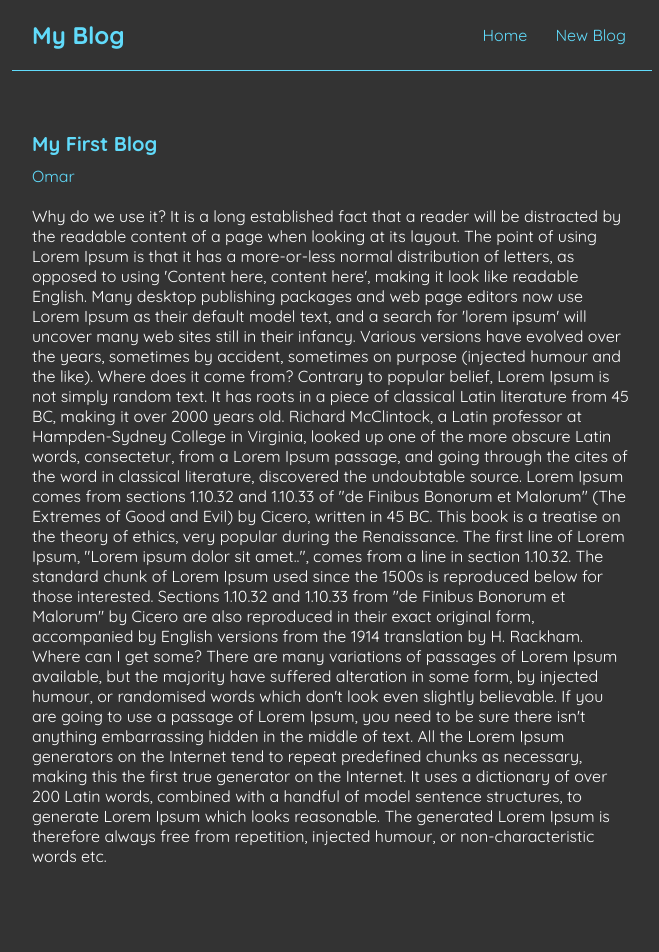
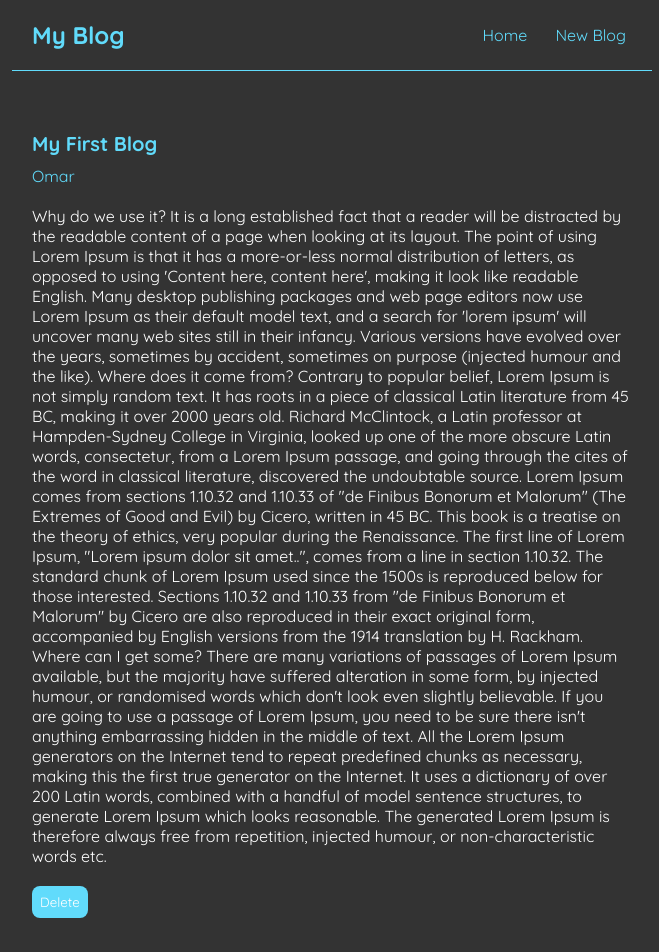
Before and after one commit to ash-automates/React-Blog-App, a React (Create React App) app: page /blogs/1 in a window 1280 px wide. Shown: the top 952 px of the page, without its empty margins (308-967 px from the left). Built offline with nearby package versions, Linux system fonts and the light colour scheme; data requests are answered from the project's data file.

Commit message:
Implement delete feature for individual blogs

```diff
--- a/src/BlogDetails.js
+++ b/src/BlogDetails.js
@@ -1,13 +1,21 @@
-import { useParams } from "react-router-dom";
+import { useHistory, useParams } from "react-router-dom";
 import useFetch from "./useFetch";
 
 const BlogDetails = () => {
+  const history = useHistory();
   const { id } = useParams();
   const {
     data: blog,
     isPending,
     error,
   } = useFetch(`http://localhost:8000/blogs/${id}`);
+
+  const handleClick = () => {
+    fetch(`http://localhost:8000/blogs/${id}`, {
+      method: "DELETE",
+    }).then(() => history.push("/"));
+  };
+
   return (
     <div className="blog-details">
       {error && <h3>{error}</h3>}
@@ -17,6 +25,7 @@ const BlogDetails = () => {
           <h2>{blog.title}</h2>
           <p>{blog.author}</p>
           <div>{blog.body}</div>
+          <button onClick={handleClick}>Delete</button>
         </article>
       )}
     </div>
--- a/src/Create.js
+++ b/src/Create.js
@@ -1,13 +1,34 @@
 import { useState } from "react";
+import { useHistory } from "react-router-dom";
 
 const Create = () => {
   const [title, setTitle] = useState("");
   const [body, setBody] = useState("");
   const [author, setAuthor] = useState("Selim");
+  const [isPending, setIsPending] = useState(false);
+  const history = useHistory();
+
+  const handleSubmit = (e) => {
+    e.preventDefault();
+
+    const blog = { title, body, author };
+    setIsPending(true);
+
+    fetch("http://localhost:8000/blogs", {
+      method: "POST",
+      headers: {
+        "Content-Type": "application/json",
+      },
+      body: JSON.stringify(blog),
+    }).then(() => {
+      setIsPending(false);
+      history.push("/");
+    });
+  };
   return (
     <div className="create">
       <h2>Add a New Blog</h2>
-      <form>
+      <form onSubmit={handleSubmit}>
         <label>Title:</label>
         <input
           type="text"
@@ -26,7 +47,8 @@ const Create = () => {
           <option value="Selim">Selim</option>
           <option value="Omar">Omar</option>
         </select>
-        <button>Add Blog</button>
+        {isPending && <button disabled>Adding Blog...</button>}
+        {!isPending && <button>Add Blog</button>}
       </form>
     </div>
   );
--- a/src/index.css
+++ b/src/index.css
@@ -71,6 +71,15 @@
   color: white;
 }
 
+.blog-details button {
+  background: #61DBFB;
+  color: white;
+  border: 0;
+  padding: 8px;
+  border-radius: 8px;
+  cursor: pointer;
+}
+
 
 .create {
   max-width: 400px;
```
Also changed, not shown: data/db.json (+6 -0 lines).
